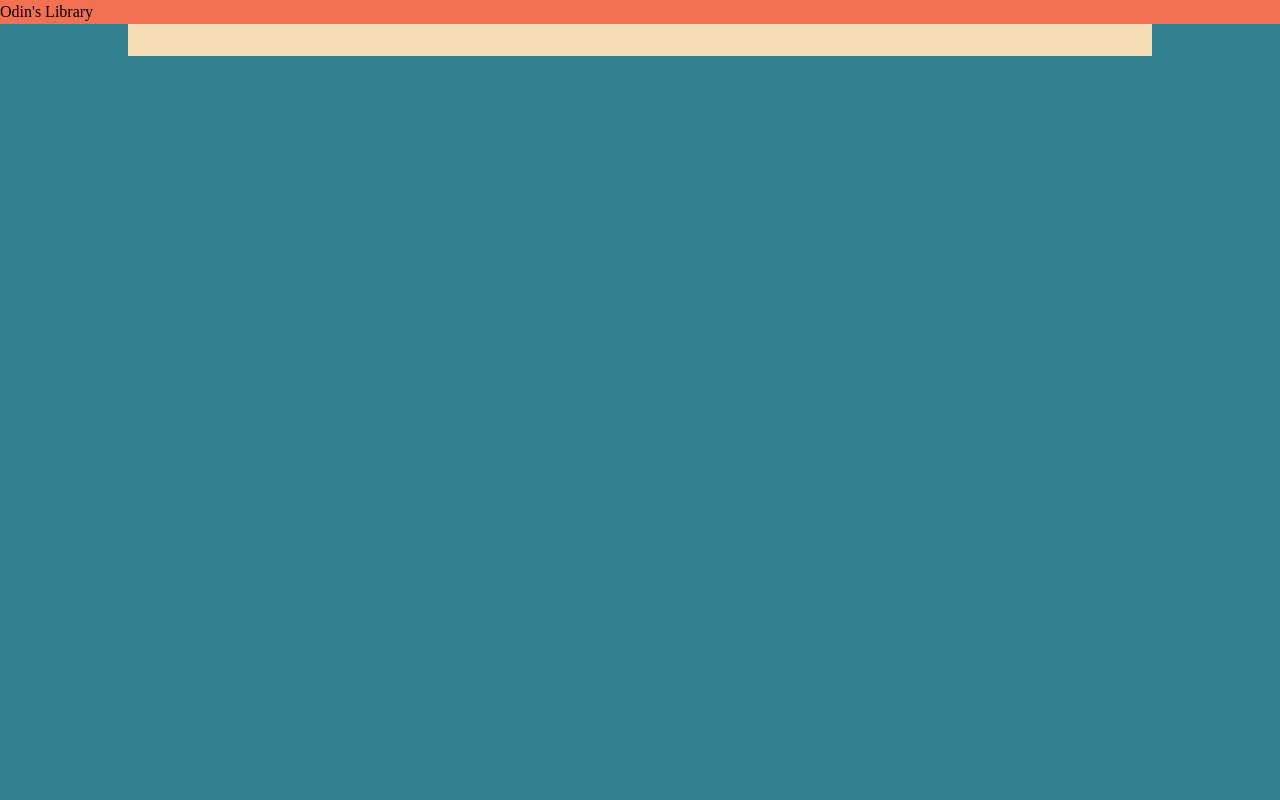
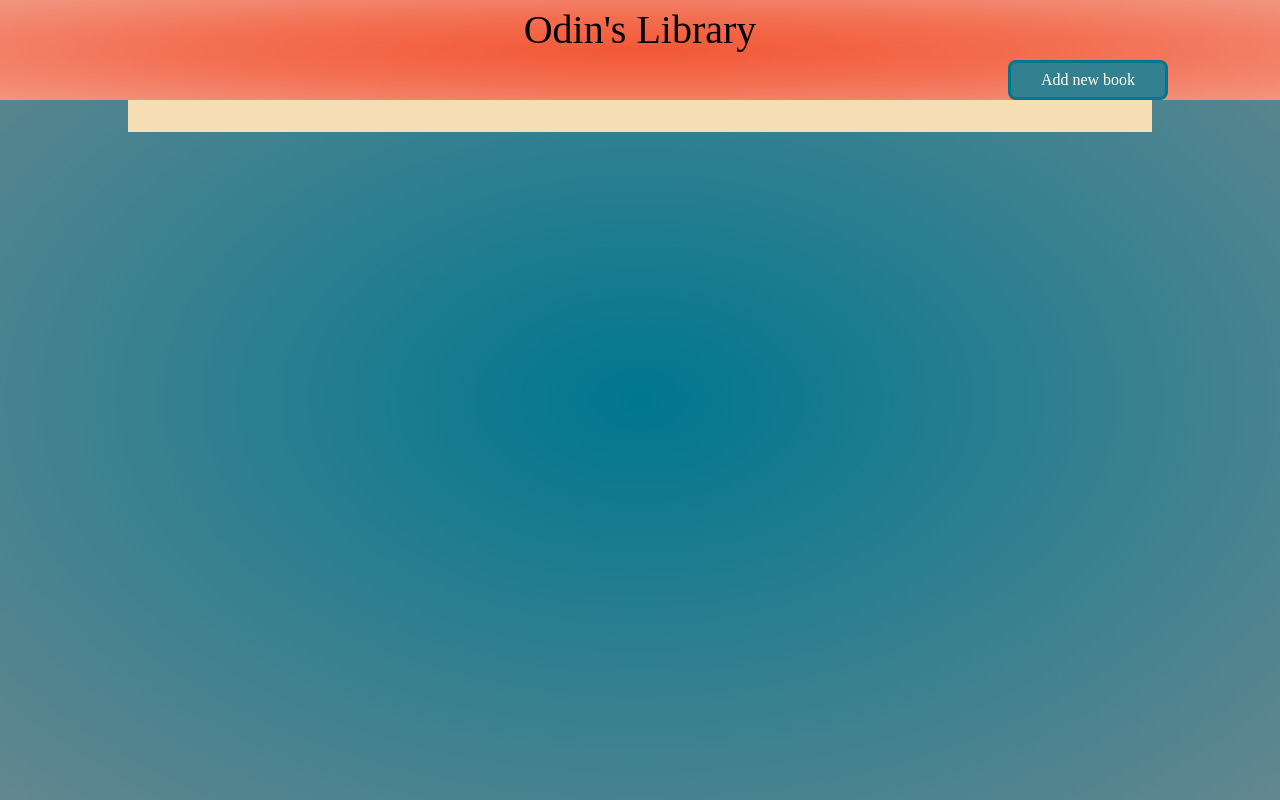
Before and after one commit to cheininger/TOP_library, a plain HTML site: page index.html in a window 1280 px wide. Drawn offline with Linux system fonts and the light colour scheme.

Commit message:
added styling and button

```diff
--- a/css/style.css
+++ b/css/style.css
@@ -66,11 +66,24 @@ svg {
 }
 
 body {
-  background-color: #338090;
+  background: radial-gradient(
+    rgba(0, 119, 143, 1) 0%,
+    rgba(51, 128, 144, 1) 50%,
+    rgba(99, 135, 143, 1) 100%
+  );
 }
 
 header {
-  background-color: #f37053;
+  background: radial-gradient(
+    rgba(242, 88, 53, 1) 0%,
+    rgba(243, 112, 83, 1) 50%,
+    rgba(242, 149, 128, 1) 100%
+  );
+  text-align: center;
+}
+
+h1 {
+  font-size: 2.5rem;
 }
 
 h2 {
@@ -81,17 +94,35 @@ h3 {
   font-size: 1.5rem;
 }
 
+.add-book {
+  margin-left: 70%;
+  background-color: rgba(51, 128, 144, 1);
+  border: 3px solid rgba(0, 119, 143, 1);
+  border-radius: 8px;
+  color: #fffff0;
+  height: 2.5rem;
+  width: 10rem;
+}
+
+.add-book:hover {
+  cursor: pointer;
+}
+
 .card-container {
   background-color: wheat;
-  padding-block: 1rem;
+  padding: 1rem;
   width: 80%;
   margin: auto;
   text-align: center;
   display: flex;
+  justify-content: space-around;
   gap: 4rem;
   flex-wrap: wrap;
 }
 
 .book-card {
   outline: 1px solid lime;
+  min-width: 200px;
+  max-width: 250px;
+  flex-grow: 1;
 }
--- a/index.html
+++ b/index.html
@@ -9,6 +9,9 @@
   <body>
     <header>
       <h1>Odin's Library</h1>
+      <div>
+        <button class="add-book">Add new book</button>
+      </div>
     </header>
     <main>
       <div class="card-container"></div>
```
